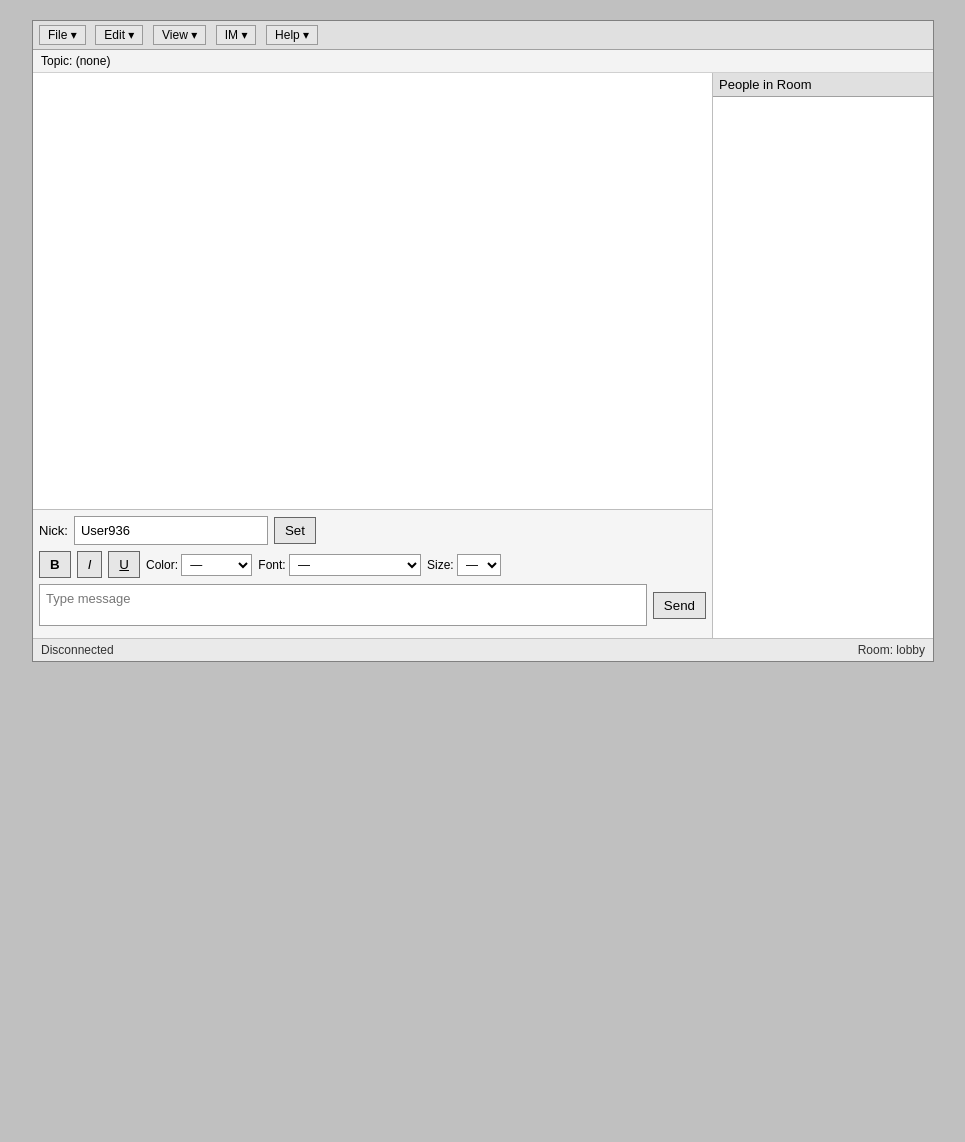
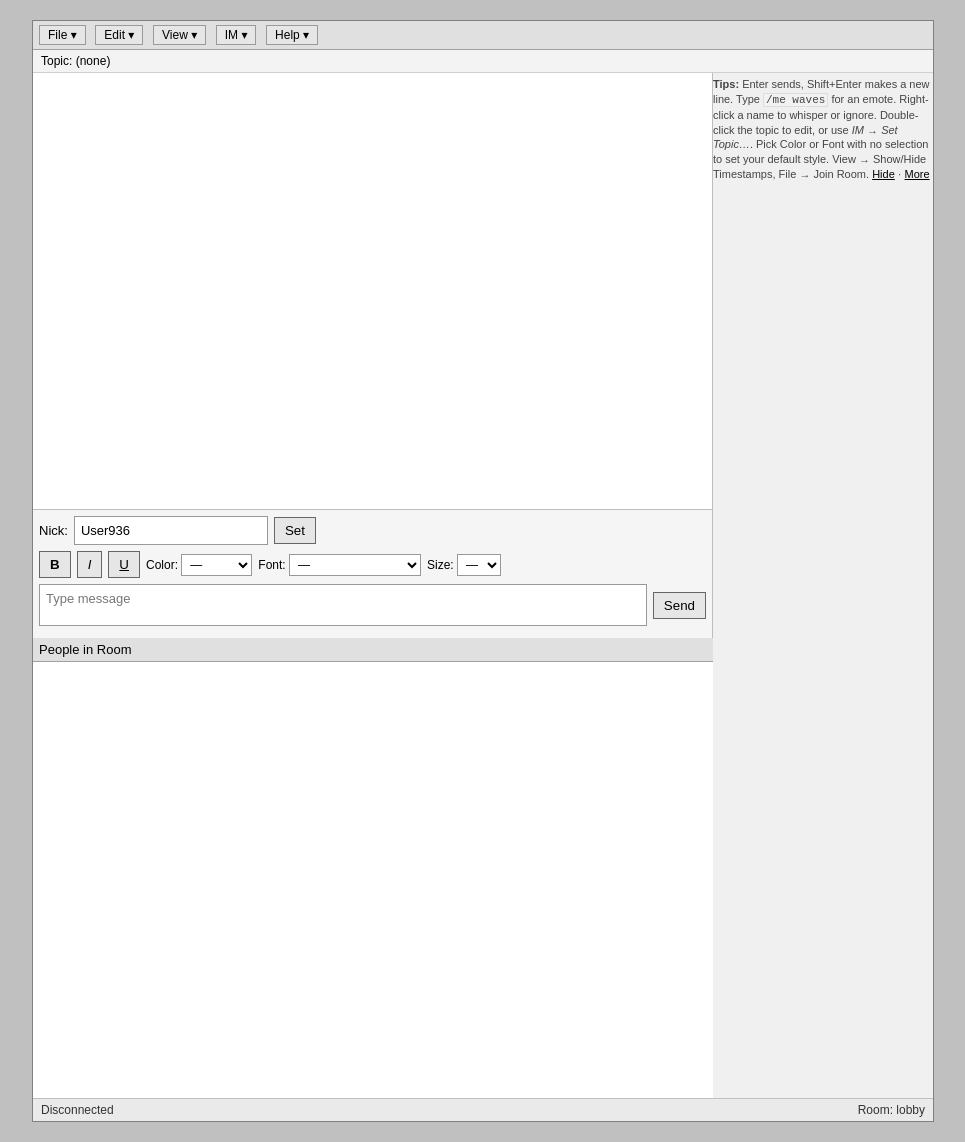
Before and after one commit to Catofminerva/Catofminerva.github.io, a Jekyll site: the page chat.html, which Jekyll copies as it is, in a window 1280 px wide. Shown: the whole page, without its empty margins (157-1122 px from the left). Built offline with Jekyll 4.4.1, drawn with Linux system fonts in a browser that asks for light colours; before the commit the page ends 900 px from its top, so only the background shows below that.

Commit message:
Update chat.html

```diff
--- a/chat.html
+++ b/chat.html
@@ -58,6 +58,10 @@
 .whisper { color: purple; font-style: italic; }
 .emote { font-style: italic; }
 #typing { color:#555; margin-left:8px; }
+
+    .tips{ font-size:11px; color:#444; margin-top:4px; line-height:1.35; }
+.tips a{ color:#000; text-decoration:underline; cursor:pointer; }
+.tips code{ background:#f2f2f2; border:1px solid #ddd; padding:0 2px; }
 
 
   </style>
@@ -143,6 +147,17 @@
           </div>
         </div>
       </div>
+
+      <div class="tips" id="tips">
+  <strong>Tips:</strong>
+  Enter sends, Shift+Enter makes a new line.
+  Type <code>/me waves</code> for an emote.
+  Right-click a name to whisper or ignore.
+  Double-click the topic to edit, or use <em>IM → Set Topic…</em>.
+  Pick Color or Font with no selection to set your default style.
+  View → Show/Hide Timestamps, File → Join Room.
+  <a href="#" id="hideTips">Hide</a> · <a href="#" id="moreHelp">More</a>
+</div>
 
       <div class="right">
         <div class="menubar">People in Room</div>
@@ -543,6 +558,24 @@ function onMessage(e){
       }
     }
 
+// Tips bar controls
+const tipsEl = document.getElementById("tips");
+const hideTipsBtn = document.getElementById("hideTips");
+const moreHelpBtn = document.getElementById("moreHelp");
+const TIPS_KEY = "aolchat_tips_hidden";
+
+if (localStorage.getItem(TIPS_KEY) === "1") tipsEl.style.display = "none";
+
+hideTipsBtn.onclick = (e) => {
+  e.preventDefault();
+  const hidden = tipsEl.style.display !== "none";
+  tipsEl.style.display = hidden ? "none" : "";
+  if (hidden) localStorage.setItem(TIPS_KEY, "1"); else localStorage.removeItem(TIPS_KEY);
+};
+
+moreHelpBtn.onclick = (e) => { e.preventDefault(); showHelp(); };
+
+
     // Actions
     function saveLog(){
       const text = Array.from(logEl.children).map(d=>d.textContent).join("\n");
```
